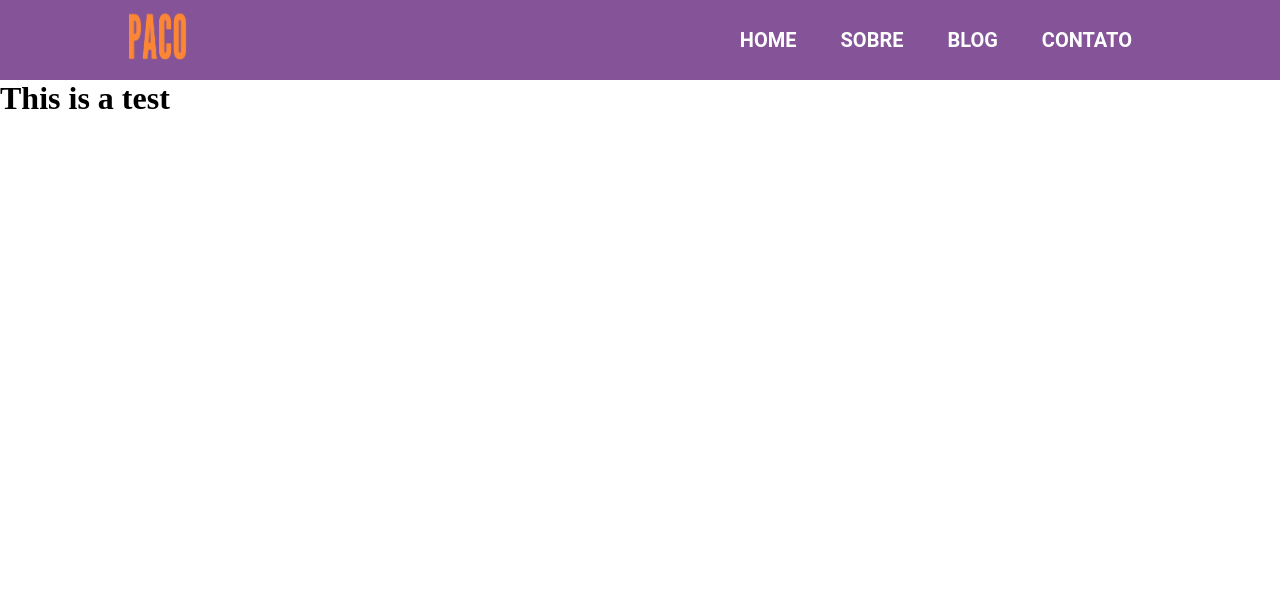
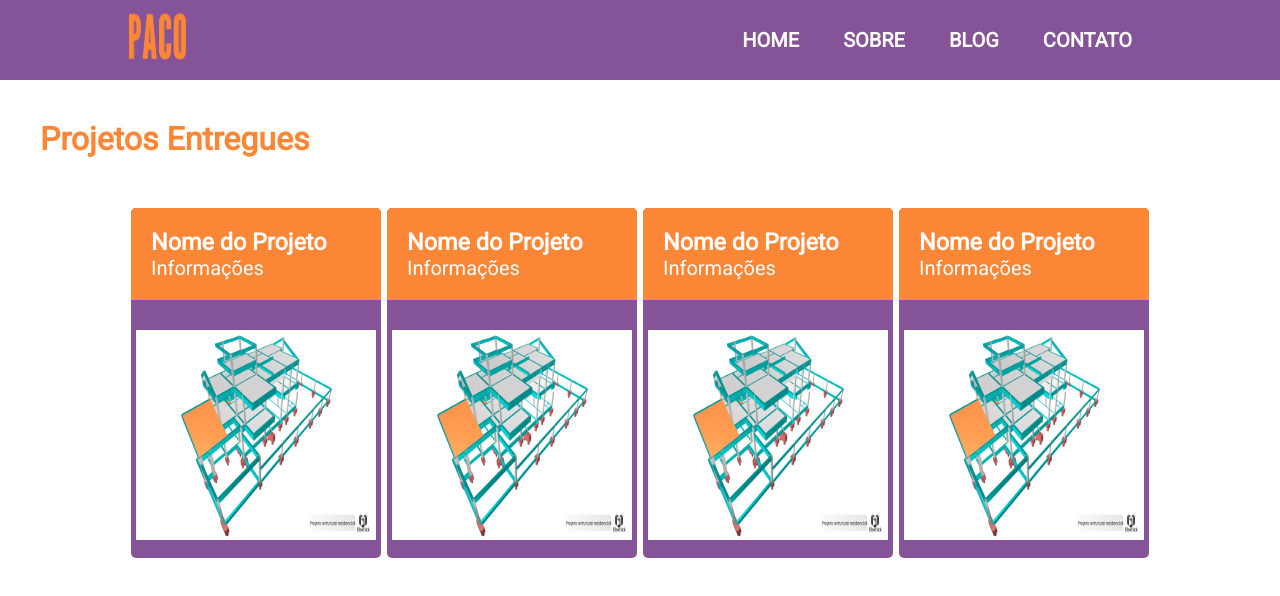
Before and after one commit to lupuspacifica/Website-UI-Design, a plain HTML site: page projetos-entregues.html in a window 1280 px wide. Drawn offline with Linux system fonts and the light colour scheme.

Commit message:
Novas páginas

```diff
--- /dev/null
+++ b/perfil-style.css
@@ -0,0 +1,52 @@
+/*nav bar*/
+
+* {
+    box-sizing: border-box;
+    margin: 0;
+    padding: 0;
+}
+
+nav {
+    font-weight: 600;
+}
+
+li, a {
+    font-family: 'Roboto', sans-serif;
+    font-size: 20px;
+    color: white;
+    text-decoration: none;
+}
+
+header {
+    display: flex;
+    justify-content: space-between;
+    align-items: center;
+    padding: 30px 10%;
+    background-color: #855398;
+    height: 80px;
+}
+
+img {
+    width: 60px;
+}
+
+.logo {
+    cursor: pointer;
+}
+
+.nav-links {
+    list-style: none;
+}
+
+.nav-links li {
+    display: inline-block;
+    padding: 0px 20px;
+}
+
+.nav-links li a {
+    transition: all 0.3s ease 0s;
+}
+
+.nav-links li a:hover {
+    color: #FB8636;
+}
--- a/projetos-entregues-style.css
+++ b/projetos-entregues-style.css
@@ -3,6 +3,8 @@
     margin: 0;
     padding: 0;
 }
+
+/*nav bar*/
 
 nav {
     font-weight: 600;
@@ -24,12 +26,9 @@ header {
     height: 80px;
 }
 
-img {
-    width: 60px;
-}
-
 .logo {
     cursor: pointer;
+    width: 60px;
 }
 
 .nav-links {
@@ -48,3 +47,48 @@ img {
 .nav-links li a:hover {
     color: #FB8636;
 }
+
+/*body*/
+
+body {
+    font-family: 'Roboto', sans-serif;
+}
+
+div {
+
+}
+
+h1 {
+    padding: 40px;
+    color: #FB8636;
+}
+
+.container {
+    display: flex;
+    width: 80%;
+    justify-content: space-around;
+    margin: auto;
+    margin-top: 10px;
+}
+
+.box {
+    background-color: #855398;
+    width:250px;
+    height: 350px;
+    text-align: center;
+    border-radius: 5px;
+}
+
+.box-interno {
+    background-color: #FB8636;
+    padding: 20px;
+    color: white;
+    text-align: left;
+    border-radius: 5px 5px 0 0;
+}
+
+.projeto-1 {
+    padding-top: 30px;
+    width: 240px;
+    height: 240px;
+}
--- a/projetos-entregues.html
+++ b/projetos-entregues.html
@@ -6,6 +6,9 @@
     <title>Projetos Entregues</title>
 
     <link rel="stylesheet" href="projetos-entregues-style.css">
+
+    <link rel="preconnect" href="https://fonts.gstatic.com">
+    <link href="https://fonts.googleapis.com/css2?family=Roboto&display=swap" rel="stylesheet">
 
 </head>
 
@@ -32,6 +35,44 @@
 </header>
 
 <body>
-    <h1>This is a test</h1>
+    <h1>Projetos Entregues</h1>
+    <div class="container">
+        <a href="#">
+            <div class="box">
+                <div class="box-interno">
+                    <h3>Nome do Projeto</h3>
+                    <p>Informações</p>
+                </div>
+                <img class="projeto-1" src="projeto-1.png" alt="">
+            </div>
+        </a>
+        <a href="#">
+            <div class="box">
+                <div class="box-interno">
+                    <h3>Nome do Projeto</h3>
+                    <p>Informações</p>
+                </div>
+                <img class="projeto-1" src="projeto-1.png" alt="">
+            </div>
+        </a>
+        <a href="#">
+            <div class="box">
+                <div class="box-interno">
+                    <h3>Nome do Projeto</h3>
+                    <p>Informações</p>
+                </div>
+                <img class="projeto-1" src="projeto-1.png" alt="">
+            </div>
+        </a>
+        <a href="#">
+            <div class="box">
+                <div class="box-interno">
+                    <h3>Nome do Projeto</h3>
+                    <p>Informações</p>
+                </div>
+                <img class="projeto-1" src="projeto-1.png" alt="">
+            </div>
+        </a>
+    </div>
 </body>
 </html>
```
Also changed, not shown: perfil.html (added, +37 -0 lines), projeto-1.png (added), test.png (added).
